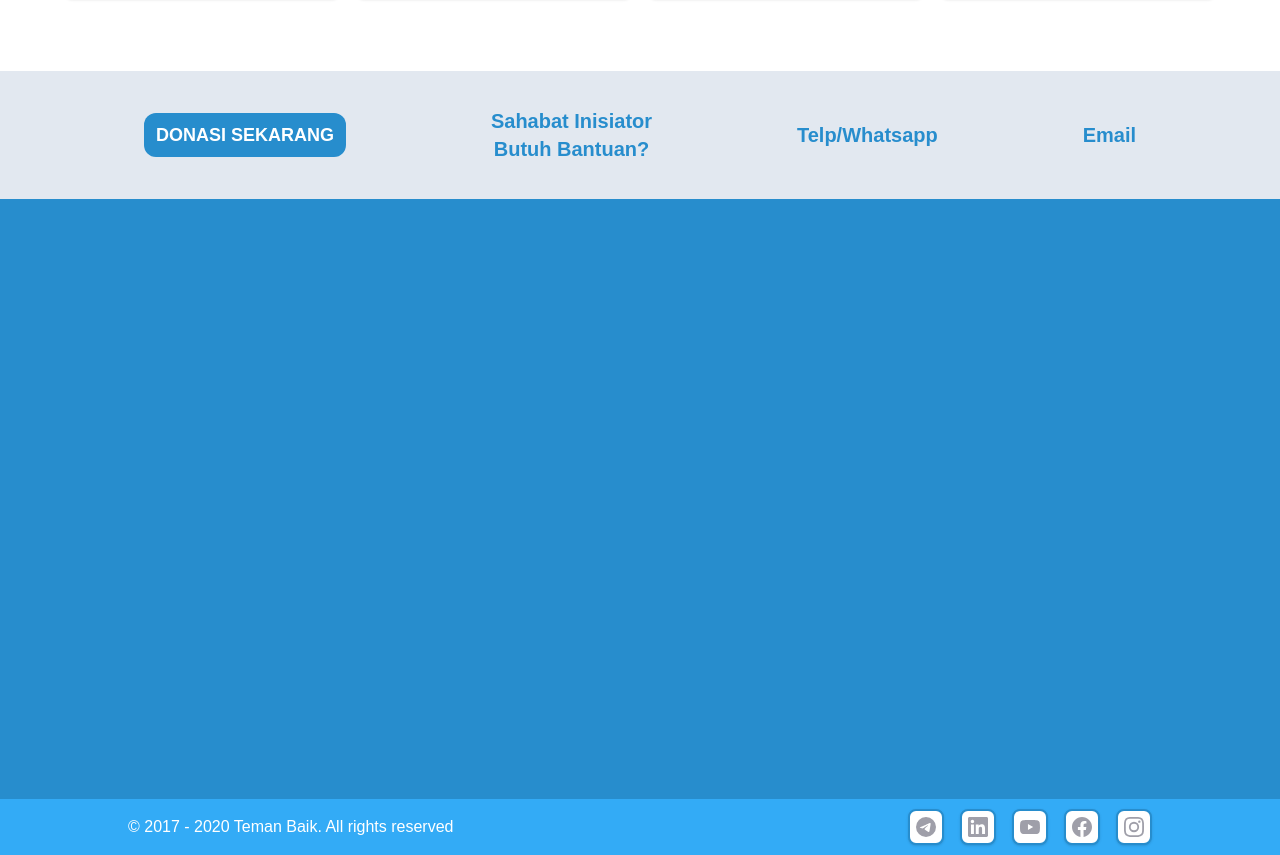
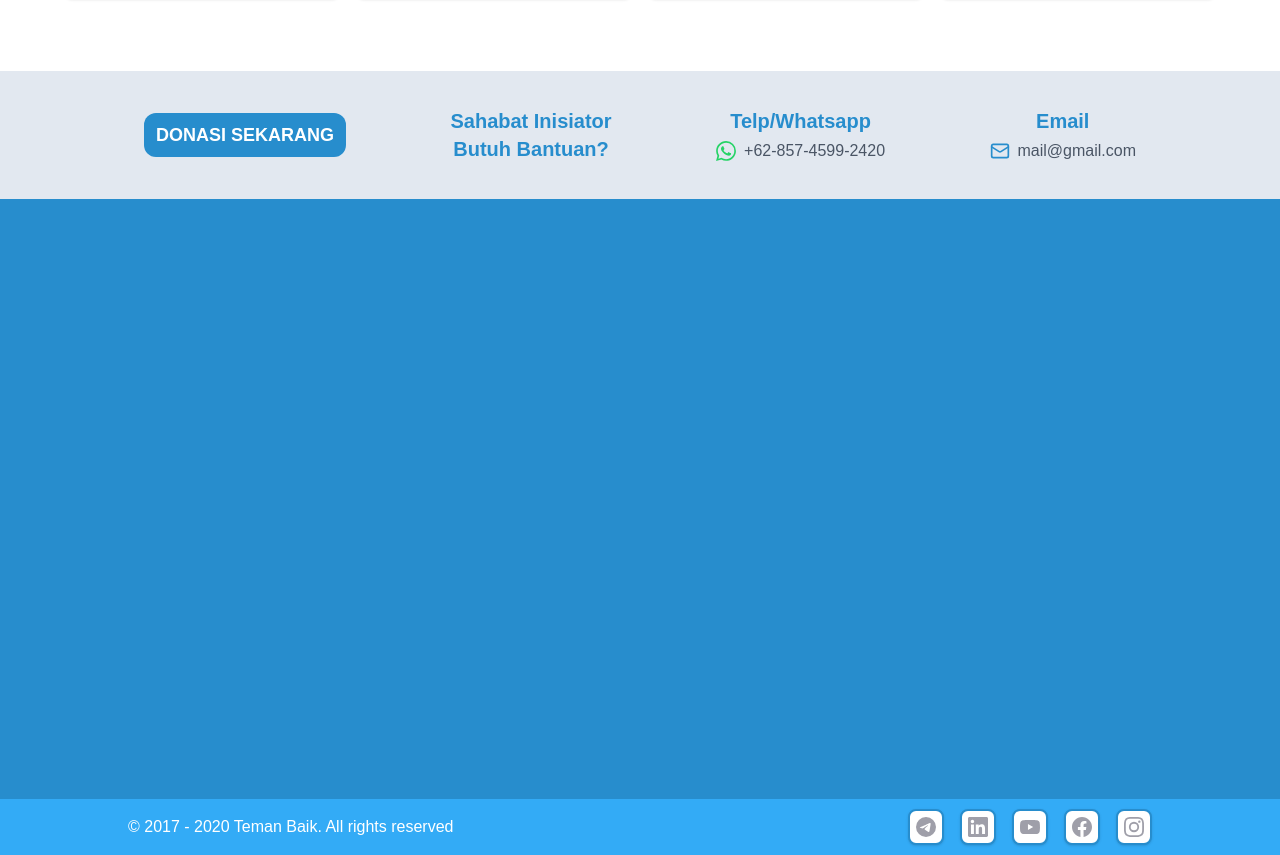
Before and after one commit to egrjati/company-profile-temanbaik, a Next.js app: page / in a window 1280 px wide. Shown: the part 3381-4236 px from the top of the page. Built offline with nearby package versions, Linux system fonts and the light colour scheme.

Commit message:
update footer

```diff
--- a/src/components/layouts/footer.tsx
+++ b/src/components/layouts/footer.tsx
@@ -14,16 +14,39 @@
           Sahabat Inisiator <br /> Butuh Bantuan?
         </h2>
 
-        <div>
+        <div className="flex flex-col items-center gap-1">
           <h2 className="text-xl font-bold text-[#278dcd] text-center">
             Telp/Whatsapp
           </h2>
+          <a
+            href="https://wa.me/6285745992420"
+            target="_blank"
+            rel="noopener noreferrer"
+            className="flex items-center gap-2 text-gray-600 hover:text-[#25D366] transition-colors duration-200"
+          >
+            {/* WhatsApp icon */}
+            <svg xmlns="http://www.w3.org/2000/svg" viewBox="0 0 24 24" fill="currentColor" className="w-5 h-5 text-[#25D366]">
+              <path d="M17.472 14.382c-.297-.149-1.758-.867-2.03-.967-.273-.099-.471-.148-.67.15-.197.297-.767.966-.94 1.164-.173.199-.347.223-.644.075-.297-.15-1.255-.463-2.39-1.475-.883-.788-1.48-1.761-1.653-2.059-.173-.297-.018-.458.13-.606.134-.133.298-.347.446-.52.149-.174.198-.298.298-.497.099-.198.05-.371-.025-.52-.075-.149-.669-1.612-.916-2.207-.242-.579-.487-.5-.669-.51-.173-.008-.371-.01-.57-.01-.198 0-.52.074-.792.372-.272.297-1.04 1.016-1.04 2.479 0 1.462 1.065 2.875 1.213 3.074.149.198 2.096 3.2 5.077 4.487.709.306 1.262.489 1.694.625.712.227 1.36.195 1.871.118.571-.085 1.758-.719 2.006-1.413.248-.694.248-1.289.173-1.413-.074-.124-.272-.198-.57-.347m-5.421 7.403h-.004a9.87 9.87 0 01-5.031-1.378l-.361-.214-3.741.982.998-3.648-.235-.374a9.86 9.86 0 01-1.51-5.26c.001-5.45 4.436-9.884 9.888-9.884 2.64 0 5.122 1.03 6.988 2.898a9.825 9.825 0 012.893 6.994c-.003 5.45-4.437 9.884-9.885 9.884m8.413-18.297A11.815 11.815 0 0012.05 0C5.495 0 .16 5.335.157 11.892c0 2.096.547 4.142 1.588 5.945L.057 24l6.305-1.654a11.882 11.882 0 005.683 1.448h.005c6.554 0 11.89-5.335 11.893-11.893a11.821 11.821 0 00-3.48-8.413z"/>
+            </svg>
+            <span className="text-base font-medium">+62-857-4599-2420</span>
+          </a>
         </div>
 
-        <div>
+        <div className="flex flex-col items-center gap-1">
           <h2 className="text-xl font-bold text-[#278dcd] text-center">
             Email
           </h2>
+          <a
+            href="mailto:mail@gmail.com"
+            className="flex items-center gap-2 text-gray-600 hover:text-[#278dcd] transition-colors duration-200"
+          >
+            {/* Email icon */}
+            <svg xmlns="http://www.w3.org/2000/svg" viewBox="0 0 24 24" fill="none" stroke="currentColor" strokeWidth="2" strokeLinecap="round" strokeLinejoin="round" className="w-5 h-5 text-[#278dcd]">
+              <rect x="2" y="4" width="20" height="16" rx="2" />
+              <path d="m22 7-8.97 5.7a1.94 1.94 0 0 1-2.06 0L2 7" />
+            </svg>
+            <span className="text-base font-medium">mail@gmail.com</span>
+          </a>
         </div>
       </div>
 
```
